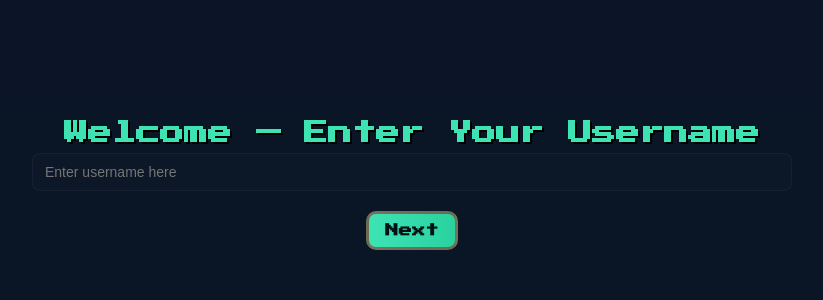
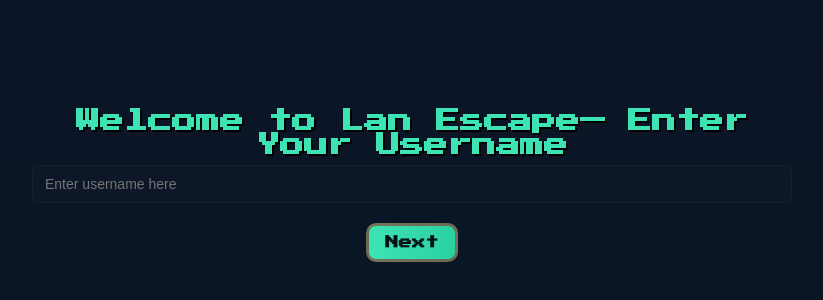
Before and after one commit to sasi-upparapalli/Lane-Escape, a plain HTML site: page index.html in a window 1280 px wide. Shown: the part 212-512 px from the top of the page, without its empty margins (228-1051 px from the left). Drawn offline with Linux system fonts and the light colour scheme.

Commit message:
Update index.html

```diff
--- a/index.html
+++ b/index.html
@@ -8,7 +8,7 @@
           referrerpolicy="no-referrer" />
 <meta charset="utf-8" />
 <meta name="viewport" content="width=device-width,initial-scale=1,viewport-fit=cover" />
-<title>Single-Screen Car Game — Updated</title>
+<title>Lan Escape Car Game — Updated</title>
 <link rel="stylesheet" href="style.css"> </head>
 <body>
 <div class="app">
@@ -16,7 +16,7 @@
 
     <section id="screen-entry" class="screen">
       <div class="card">
-        <h1>Welcome — Enter Your Username</h1>
+        <h1>Welcome to Lan Escape— Enter Your Username</h1>
         <input id="usernameInput" type="text" placeholder="Enter username here" maxlength="20" />
         <div style="margin-top:14px;"><button id="btnEntryNext" class="btn">Next</button></div>
       </div>
@@ -152,4 +152,5 @@
 </div>
 
 <script src="script.js"></script> </body>
+
 </html>
```
